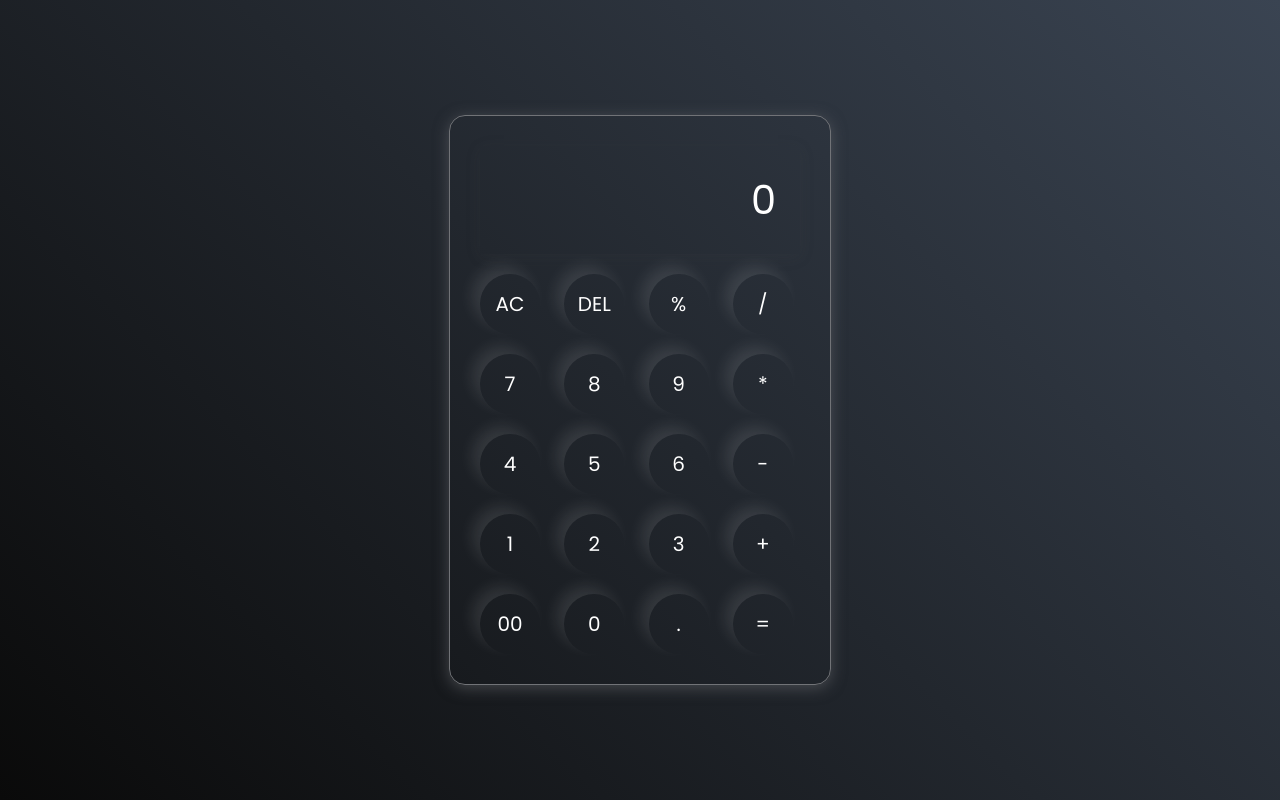
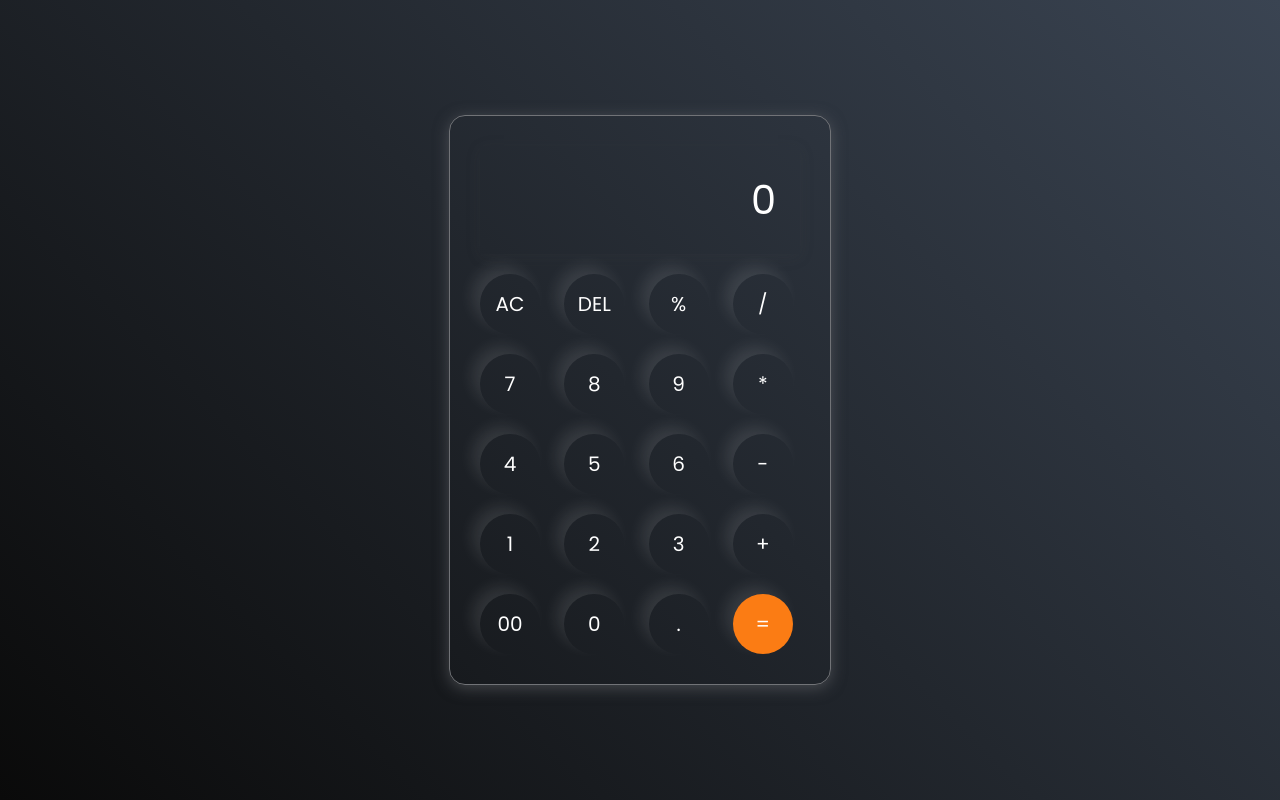
Before and after one commit to AmirTaki/Calculator, a plain HTML site: page index.html in a window 1280 px wide. Drawn offline with Linux system fonts and the light colour scheme; a web font is replaced by a local one.

Commit message:
styles : equalBtn

```diff
--- a/index.html
+++ b/index.html
@@ -37,7 +37,7 @@
             <button>00</button>
             <button>0</button>
             <button>.</button>
-            <button>=</button>
+            <button class = 'equalBtn'>=</button>
         </div>
 
     </div>
--- a/src/styles.css
+++ b/src/styles.css
@@ -51,3 +51,7 @@ button {
     box-shadow: -8px -8px 15px rgba(255, 255, 255, .1);
     cursor: pointer;
 }
+
+.equalBtn {
+    background-color: #fb7c14;
+}
```
